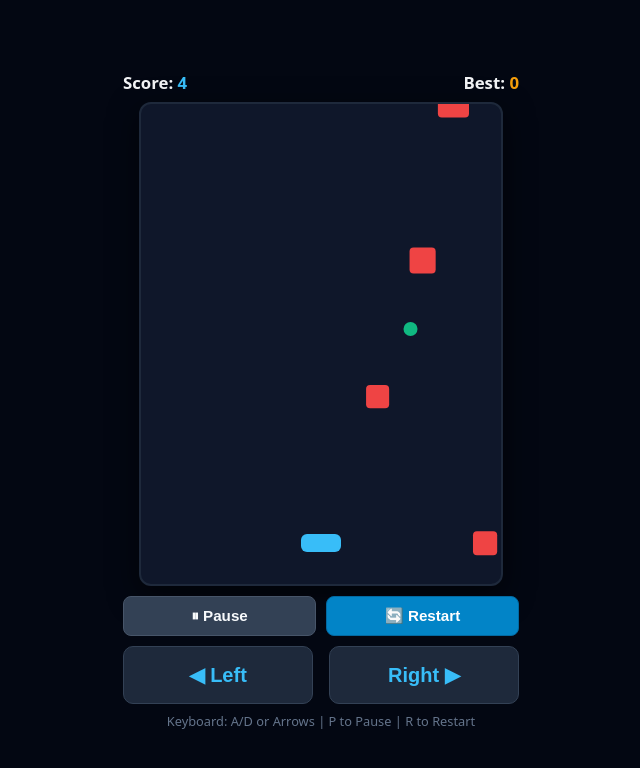
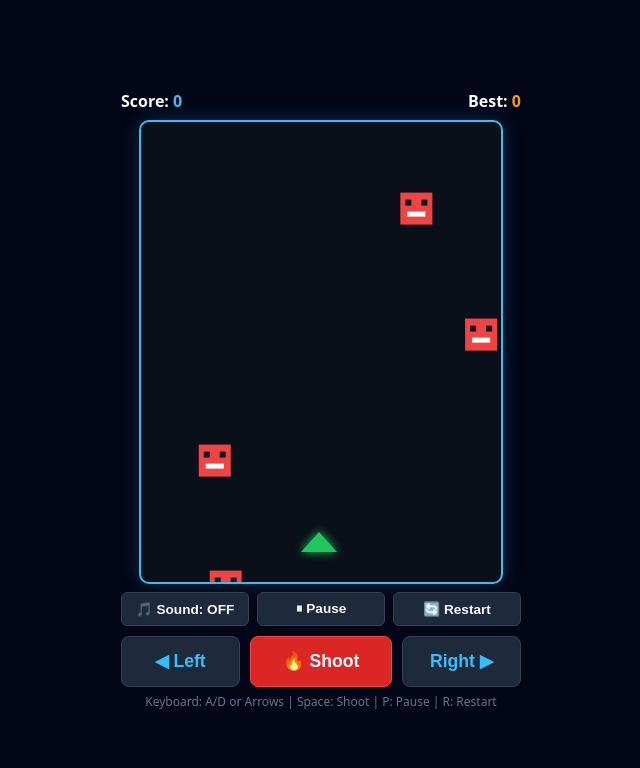
Before and after one commit to dpeacedigital/my-fold, a website: page public/index.html in a window 1280 px wide. Both pictures are taken after a click on the element 640 px from the left and 343 px from the top of the page. Shown: the whole page, without its empty margins (319-959 px from the left). Drawn offline with Linux system fonts and the light colour scheme.

Commit message:
Convert to Baddo Blaster with synthesizer music and shooting

```diff
--- a/public/index.html
+++ b/public/index.html
@@ -3,13 +3,13 @@
   <head>
     <meta charset="UTF-8" />
     <meta name="viewport" content="width=device-width, initial-scale=1.0, user-scalable=no" />
-    <title>Cyber Dash Arcade</title>
+    <title>Baddo Blaster Arcade</title>
     <style>
       * { box-sizing: border-box; touch-action: manipulation; }
       body {
         font-family: system-ui, -apple-system, sans-serif;
-        background: #030712;
-        color: #f3f4f6;
+        background: #020617;
+        color: #f8fafc;
         margin: 0;
         display: flex;
         flex-direction: column;
@@ -24,7 +24,7 @@
         align-items: center;
         width: 100%;
         max-width: 420px;
-        padding: 12px;
+        padding: 10px;
       }
       .header-bar {
         display: flex;
@@ -33,67 +33,64 @@
         width: 100%;
         margin-bottom: 8px;
         font-weight: 700;
-        font-size: 1.05rem;
+        font-size: 1rem;
       }
       .score-val { color: #38bdf8; }
       .high-val { color: #f59e0b; }
       .action-row {
         display: flex;
+        gap: 8px;
+        margin-top: 8px;
+        width: 100%;
+      }
+      .control-btn {
+        flex: 1;
+        padding: 8px;
+        font-size: 0.85rem;
+        font-weight: 700;
+        border-radius: 6px;
+        cursor: pointer;
+        border: 1px solid #334155;
+        background: #1e293b;
+        color: #f8fafc;
+      }
+      .control-btn:hover { background: #334155; }
+      .audio-active { color: #4ade80; border-color: #22c55e; }
+      canvas {
+        background: #0b0f19;
+        border: 2px solid #38bdf8;
+        border-radius: 10px;
+        box-shadow: 0 0 20px rgba(56, 189, 248, 0.2);
+        display: block;
+      }
+      .touch-controls {
+        display: grid;
+        grid-template-columns: 1fr 1.2fr 1fr;
         gap: 10px;
         margin-top: 10px;
         width: 100%;
       }
-      .control-btn {
-        flex: 1;
-        padding: 10px;
-        font-size: 0.95rem;
-        font-weight: 700;
-        border-radius: 8px;
-        cursor: pointer;
-        border: 1px solid #475569;
-        transition: all 0.15s ease;
-      }
-      .pause-btn {
-        background: #334155;
-        color: #f8fafc;
-      }
-      .pause-btn:hover { background: #475569; }
-      .restart-btn {
-        background: #0284c7;
-        color: white;
-        border-color: #0369a1;
-      }
-      .restart-btn:hover { background: #0369a1; }
-      canvas {
-        background: #0f172a;
-        border: 2px solid #1e293b;
-        border-radius: 12px;
-        box-shadow: 0 10px 30px rgba(0, 0, 0, 0.6);
-        display: block;
-      }
-      .touch-controls {
-        display: flex;
-        gap: 16px;
-        margin-top: 10px;
-        width: 100%;
-      }
       .touch-btn {
-        flex: 1;
-        padding: 16px;
-        font-size: 1.25rem;
+        padding: 14px 0;
+        font-size: 1.1rem;
         font-weight: bold;
         background: #1e293b;
         color: #38bdf8;
         border: 1px solid #334155;
-        border-radius: 10px;
+        border-radius: 8px;
         user-select: none;
         cursor: pointer;
       }
-      .touch-btn:active { background: #38bdf8; color: #0f172a; }
+      .shoot-btn {
+        background: #dc2626;
+        color: white;
+        border-color: #ef4444;
+      }
+      .touch-btn:active { opacity: 0.8; transform: scale(0.97); }
       .hint {
-        font-size: 0.8rem;
+        font-size: 0.75rem;
         color: #64748b;
-        margin-top: 8px;
+        margin-top: 6px;
         text-align: center;
       }
     </style>
@@ -105,20 +102,20 @@
         <span>Best: <span id="highDisplay" class="high-val">0</span></span>
       </div>
 
-      <canvas id="gameCanvas" width="360" height="480"></canvas>
+      <canvas id="gameCanvas" width="360" height="460"></canvas>
 
-      <!-- Action buttons: Pause and Restart -->
       <div class="action-row">
-        <button class="control-btn pause-btn" id="pauseBtn" onclick="togglePause()">⏸ Pause</button>
-        <button class="control-btn restart-btn" id="restartBtn" onclick="manualRestart()">🔄 Restart</button>
+        <button class="control-btn" id="audioBtn" onclick="toggleAudio()">🎵 Sound: OFF</button>
+        <button class="control-btn" id="pauseBtn" onclick="togglePause()">⏸ Pause</button>
+        <button class="control-btn" onclick="manualRestart()">🔄 Restart</button>
       </div>
 
-      <!-- Touch Controls for Phones -->
       <div class="touch-controls">
         <button class="touch-btn" id="leftBtn">◀ Left</button>
+        <button class="touch-btn shoot-btn" id="shootBtn">🔥 Shoot</button>
         <button class="touch-btn" id="rightBtn">Right ▶</button>
       </div>
-      <div class="hint">Keyboard: A/D or Arrows | P to Pause | R to Restart</div>
+      <div class="hint">Keyboard: A/D or Arrows | Space: Shoot | P: Pause | R: Restart</div>
     </div>
 
     <script>
@@ -127,13 +124,91 @@
       const scoreEl = document.getElementById('scoreDisplay');
       const highEl = document.getElementById('highDisplay');
       const pauseBtn = document.getElementById('pauseBtn');
+      const audioBtn = document.getElementById('audioBtn');
 
-      let bestScore = localStorage.getItem('vibe_high_score') || 0;
+      let bestScore = localStorage.getItem('baddo_high_score') || 0;
       highEl.textContent = bestScore;
 
-      let player = { x: 160, y: 430, width: 40, height: 18, speed: 6 };
-      let obstacles = [];
-      let bonuses = [];
+      // Web Audio Synthesizer Engine
+      let audioCtx = null;
+      let soundEnabled = false;
+      let musicInterval = null;
+
+      function initAudio() {
+        if (!audioCtx) {
+          audioCtx = new (window.AudioContext || window.webkitAudioContext)();
+        }
+      }
+
+      function playTone(freq, type, duration, gainVal = 0.1) {
+        if (!soundEnabled || !audioCtx) return;
+        try {
+          const osc = audioCtx.createOscillator();
+          const gain = audioCtx.createGain();
+          osc.type = type;
+          osc.frequency.value = freq;
+          gain.gain.setValueAtTime(gainVal, audioCtx.currentTime);
+          gain.gain.exponentialRampToValueAtTime(0.0001, audioCtx.currentTime + duration);
+          osc.connect(gain);
+          gain.connect(audioCtx.destination);
+          osc.start();
+          osc.stop(audioCtx.currentTime + duration);
+        } catch (e) {}
+      }
+
+      function playLaserSound() {
+        if (!soundEnabled || !audioCtx) return;
+        try {
+          const osc = audioCtx.createOscillator();
+          const gain = audioCtx.createGain();
+          osc.type = 'sawtooth';
+          osc.frequency.setValueAtTime(800, audioCtx.currentTime);
+          osc.frequency.exponentialRampToValueAtTime(150, audioCtx.currentTime + 0.12);
+          gain.gain.setValueAtTime(0.12, audioCtx.currentTime);
+          gain.gain.linearRampToValueAtTime(0.01, audioCtx.currentTime + 0.12);
+          osc.connect(gain);
+          gain.connect(audioCtx.destination);
+          osc.start();
+          osc.stop(audioCtx.currentTime + 0.12);
+        } catch (e) {}
+      }
+
+      function playExplosionSound() {
+        playTone(90, 'square', 0.25, 0.2);
+      }
+
+      // Background Arcade Music Loop
+      const notes = [220, 261.6, 293.7, 329.6, 392, 329.6, 293.7, 261.6];
+      let noteStep = 0;
+      function startBgm() {
+        if (musicInterval) clearInterval(musicInterval);
+        musicInterval = setInterval(() => {
+          if (soundEnabled && !isPaused && !gameOver) {
+            playTone(notes[noteStep % notes.length], 'sine', 0.18, 0.04);
+            noteStep++;
+          }
+        }, 220);
+      }
+
+      function toggleAudio() {
+        initAudio();
+        if (audioCtx.state === 'suspended') audioCtx.resume();
+        soundEnabled = !soundEnabled;
+        if (soundEnabled) {
+          audioBtn.textContent = '🎵 Sound: ON';
+          audioBtn.classList.add('audio-active');
+          startBgm();
+        } else {
+          audioBtn.textContent = '🎵 Sound: OFF';
+          audioBtn.classList.remove('audio-active');
+          if (musicInterval) clearInterval(musicInterval);
+        }
+      }
+
+      // Game State
+      let player = { x: 160, y: 410, width: 36, height: 20, speed: 6 };
+      let bullets = [];
+      let baddos = [];
       let score = 0;
       let gameOver = false;
       let isPaused = false;
@@ -141,22 +216,23 @@
       let leftPressed = false;
       let rightPressed = false;
 
-      function spawnObstacle() {
-        const size = Math.random() * 20 + 20;
+      function spawnBaddo() {
+        const size = 32;
         const x = Math.random() * (canvas.width - size);
-        const speed = 2.5 + Math.min(score * 0.05, 5);
-        obstacles.push({ x, y: -size, size, speed });
+        const speed = 1.8 + Math.min(score * 0.03, 4);
+        baddos.push({ x, y: -size, size, speed });
       }
 
-      function spawnBonus() {
-        const x = Math.random() * (canvas.width - 16);
-        bonuses.push({ x, y: -16, size: 14, speed: 2 });
+      function shoot() {
+        if (gameOver || isPaused) return;
+        bullets.push({ x: player.x + player.width / 2 - 2, y: player.y, width: 4, height: 12, speed: 9 });
+        playLaserSound();
       }
 
       function manualRestart() {
         player.x = 160;
-        obstacles = [];
-        bonuses = [];
+        bullets = [];
+        baddos = [];
         score = 0;
         scoreEl.textContent = score;
         gameOver = false;
@@ -177,10 +253,11 @@
         }
       }
 
-      // Keyboard listeners
+      // Input Event Listeners
       window.addEventListener('keydown', (e) => {
         if (e.key === 'ArrowLeft' || e.key === 'a' || e.key === 'A') leftPressed = true;
         if (e.key === 'ArrowRight' || e.key === 'd' || e.key === 'D') rightPressed = true;
+        if (e.key === ' ' && !e.repeat) { e.preventDefault(); shoot(); }
         if (e.key === 'p' || e.key === 'P' || e.key === 'Escape') togglePause();
         if (e.key === 'r' || e.key === 'R') manualRestart();
         if (gameOver && (e.key === ' ' || e.key === 'Enter')) manualRestart();
@@ -191,19 +268,22 @@
         if (e.key === 'ArrowRight' || e.key === 'd' || e.key === 'D') rightPressed = false;
       });
 
-      // Mobile Touch buttons
+      // Mobile touch controls
       const lBtn = document.getElementById('leftBtn');
       const rBtn = document.getElementById('rightBtn');
+      const sBtn = document.getElementById('shootBtn');
 
       lBtn.addEventListener('touchstart', (e) => { e.preventDefault(); leftPressed = true; });
       lBtn.addEventListener('touchend', () => { leftPressed = false; });
       rBtn.addEventListener('touchstart', (e) => { e.preventDefault(); rightPressed = true; });
       rBtn.addEventListener('touchend', () => { rightPressed = false; });
+      sBtn.addEventListener('touchstart', (e) => { e.preventDefault(); shoot(); });
 
       lBtn.addEventListener('mousedown', () => { leftPressed = true; });
       lBtn.addEventListener('mouseup', () => { leftPressed = false; });
       rBtn.addEventListener('mousedown', () => { rightPressed = true; });
       rBtn.addEventListener('mouseup', () => { rightPressed = false; });
+      sBtn.addEventListener('mousedown', () => { shoot(); });
 
       canvas.addEventListener('click', () => {
         if (gameOver) manualRestart();
@@ -213,50 +293,61 @@
         if (leftPressed && player.x > 0) player.x -= player.speed;
         if (rightPressed && player.x + player.width < canvas.width) player.x += player.speed;
 
+        // Bullets movement
+        for (let i = bullets.length - 1; i >= 0; i--) {
+          bullets[i].y -= bullets[i].speed;
+          if (bullets[i].y < -20) bullets.splice(i, 1);
+        }
+
+        // Spawn Baddos
         frame++;
-        if (frame % Math.max(25, 60 - Math.floor(score * 0.4)) === 0) spawnObstacle();
-        if (frame % 180 === 0) spawnBonus();
+        if (frame % Math.max(30, 70 - Math.floor(score * 0.5)) === 0) {
+          spawnBaddo();
+        }
 
-        for (let i = obstacles.length - 1; i >= 0; i--) {
-          const obs = obstacles[i];
-          obs.y += obs.speed;
+        // Baddos collision & movement
+        for (let i = baddos.length - 1; i >= 0; i--) {
+          const b = baddos[i];
+          b.y += b.speed;
 
-          if (
-            player.x < obs.x + obs.size &&
-            player.x + player.width > obs.x &&
-            player.y < obs.y + obs.size &&
-            player.y + player.height > obs.y
-          ) {
-            gameOver = true;
-            if (score > bestScore) {
-              bestScore = score;
-              localStorage.setItem('vibe_high_score', bestScore);
-              highEl.textContent = bestScore;
+          // Check laser hits
+          for (let j = bullets.length - 1; j >= 0; j--) {
+            const bl = bullets[j];
+            if (
+              bl.x < b.x + b.size &&
+              bl.x + bl.width > b.x &&
+              bl.y < b.y + b.size &&
+              bl.y + bl.height > b.y
+            ) {
+              playExplosionSound();
+              baddos.splice(i, 1);
+              bullets.splice(j, 1);
+              score += 10;
+              scoreEl.textContent = score;
+              break;
             }
           }
 
-          if (obs.y > canvas.height) {
-            obstacles.splice(i, 1);
-            score += 1;
-            scoreEl.textContent = score;
-          }
-        }
-
-        for (let j = bonuses.length - 1; j >= 0; j--) {
-          const b = bonuses[j];
-          b.y += b.speed;
-
+          // Check player collision
           if (
+            b &&
             player.x < b.x + b.size &&
             player.x + player.width > b.x &&
             player.y < b.y + b.size &&
             player.y + player.height > b.y
           ) {
-            bonuses.splice(j, 1);
-            score += 5;
-            scoreEl.textContent = score;
-          } else if (b.y > canvas.height) {
-            bonuses.splice(j, 1);
+            playExplosionSound();
+            gameOver = true;
+            if (score > bestScore) {
+              bestScore = score;
+              localStorage.setItem('baddo_high_score', bestScore);
+              highEl.textContent = bestScore;
+            }
+          }
+
+          // Offscreen
+          if (b && b.y > canvas.height) {
+            baddos.splice(i, 1);
           }
         }
       }
@@ -264,59 +355,69 @@
       function draw() {
         ctx.clearRect(0, 0, canvas.width, canvas.height);
 
-        // Player
+        // Bullets
         ctx.fillStyle = '#38bdf8';
+        ctx.shadowBlur = 8;
+        ctx.shadowColor = '#38bdf8';
+        bullets.forEach((bl) => {
+          ctx.fillRect(bl.x, bl.y, bl.width, bl.height);
+        });
+
+        // Player Ship
+        ctx.fillStyle = '#22c55e';
+        ctx.shadowBlur = 10;
+        ctx.shadowColor = '#22c55e';
         ctx.beginPath();
-        ctx.roundRect(player.x, player.y, player.width, player.height, 6);
+        ctx.moveTo(player.x + player.width / 2, player.y);
+        ctx.lineTo(player.x + player.width, player.y + player.height);
+        ctx.lineTo(player.x, player.y + player.height);
+        ctx.closePath();
         ctx.fill();
 
-        // Obstacles
-        ctx.fillStyle = '#ef4444';
-        obstacles.forEach((obs) => {
-          ctx.beginPath();
-          ctx.roundRect(obs.x, obs.y, obs.size, obs.size, 4);
-          ctx.fill();
-        });
-
-        // Energy Orbs
-        ctx.fillStyle = '#10b981';
-        bonuses.forEach((b) => {
-          ctx.beginPath();
-          ctx.arc(b.x + b.size / 2, b.y + b.size / 2, b.size / 2, 0, Math.PI * 2);
-          ctx.fill();
+        // Baddo Enemies (Robo-Bandit faces)
+        ctx.shadowBlur = 0;
+        baddos.forEach((b) => {
+          ctx.fillStyle = '#ef4444';
+          ctx.fillRect(b.x, b.y, b.size, b.size);
+          // Eyes & teeth
+          ctx.fillStyle = '#0f172a';
+          ctx.fillRect(b.x + 5, b.y + 7, 6, 6);
+          ctx.fillRect(b.x + b.size - 11, b.y + 7, 6, 6);
+          ctx.fillStyle = '#ffffff';
+          ctx.fillRect(b.x + 7, b.y + 19, b.size - 14, 5);
         });
 
         if (gameOver) {
-          ctx.fillStyle = 'rgba(3, 7, 18, 0.85)';
+          ctx.fillStyle = 'rgba(2, 6, 23, 0.88)';
           ctx.fillRect(0, 0, canvas.width, canvas.height);
 
-          ctx.fillStyle = '#f87171';
+          ctx.fillStyle = '#ef4444';
           ctx.font = 'bold 26px system-ui';
           ctx.textAlign = 'center';
-          ctx.fillText('CRASHED!', canvas.width / 2, 220);
+          ctx.fillText('BADDO GOT YOU!', canvas.width / 2, 210);
 
-          ctx.fillStyle = '#f3f4f6';
+          ctx.fillStyle = '#f8fafc';
           ctx.font = '16px system-ui';
-          ctx.fillText('Score: ' + score, canvas.width / 2, 255);
+          ctx.fillText('Baddos Blasted: ' + score, canvas.width / 2, 245);
 
           ctx.fillStyle = '#38bdf8';
           ctx.font = '14px system-ui';
-          ctx.fillText('Click Restart or tap screen to play again', canvas.width / 2, 290);
+          ctx.fillText('Tap screen or press R to restart', canvas.width / 2, 280);
         }
       }
 
       function drawPausedScreen() {
-        ctx.fillStyle = 'rgba(3, 7, 18, 0.7)';
+        ctx.fillStyle = 'rgba(2, 6, 23, 0.75)';
         ctx.fillRect(0, 0, canvas.width, canvas.height);
 
         ctx.fillStyle = '#38bdf8';
         ctx.font = 'bold 28px system-ui';
         ctx.textAlign = 'center';
-        ctx.fillText('PAUSED', canvas.width / 2, 230);
+        ctx.fillText('PAUSED', canvas.width / 2, 220);
 
         ctx.fillStyle = '#94a3b8';
         ctx.font = '14px system-ui';
-        ctx.fillText('Click Resume or press P to continue', canvas.width / 2, 260);
+        ctx.fillText('Click Resume or press P to continue', canvas.width / 2, 250);
       }
 
       function gameLoop() {
```
